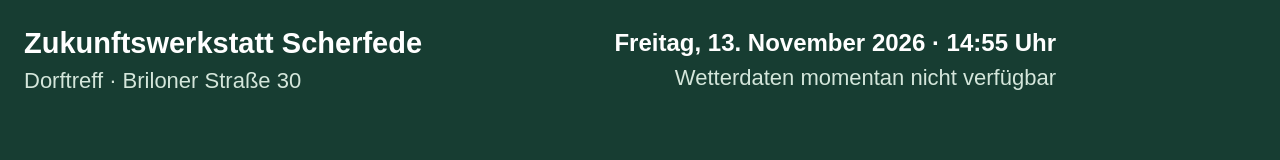
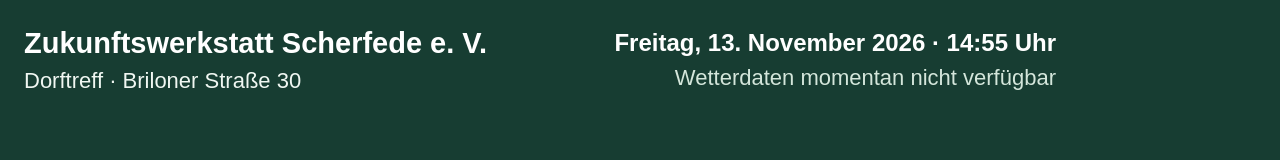
Before and after one commit to aaltmann-design/scherfede-stele, a plain HTML site: page index.html in a window 1280 px wide. Drawn offline with Linux system fonts and the light colour scheme; no server answers.

Commit message:
Update index.html

```diff
--- a/index.html
+++ b/index.html
@@ -3,14 +3,14 @@
 <head>
 <meta charset="utf-8">
 <meta name="viewport" content="width=device-width,initial-scale=1">
-<title>Zukunftswerkstatt Scherfede – Stele Kopfzeile</title>
+<title>Zukunftswerkstatt Scherfede e. V. – Stele Kopfzeile</title>
 <style>
 * {box-sizing:border-box}
 html,body{margin:0;width:100%;height:100%;overflow:hidden;background:#173d32;color:#fff;font-family:Arial,Helvetica,sans-serif}
 header{height:120px;width:1080px;max-width:100%;display:grid;grid-template-columns:45% 55%;align-items:center;padding:12px 24px;gap:0}
 .left,.right{min-width:0;display:flex;flex-direction:column;justify-content:center;gap:8px}
 .left .name{font-weight:700;font-size:29px;white-space:nowrap}
-.left .addr{font-size:22px;color:#d4e6db;white-space:nowrap}
+.left .addr{font-size:22px;color:#f0f7f2;white-space:nowrap}
 .right{align-items:flex-end;text-align:right}
 .datetime{font-size:24px;font-weight:700;white-space:nowrap}
 .weather{font-size:22px;color:#d4e6db;white-space:nowrap}
@@ -19,7 +19,7 @@ header{height:120px;width:1080px;max-width:100%;display:grid;grid-template-colum
 </head>
 <body>
 <header aria-label="Stele Kopfzeile">
- <section class="left"><div class="name">Zukunftswerkstatt Scherfede</div><div class="addr">Dorftreff · Briloner Straße 30</div></section>
+ <section class="left"><div class="name">Zukunftswerkstatt Scherfede e. V.</div><div class="addr">Dorftreff · Briloner Straße 30</div></section>
  <section class="right"><div class="datetime" id="datetime">Datum und Uhrzeit werden geladen …</div><div class="weather" id="weather">Wetter Scherfede wird geladen …</div></section>
 </header>
 <script>
```
